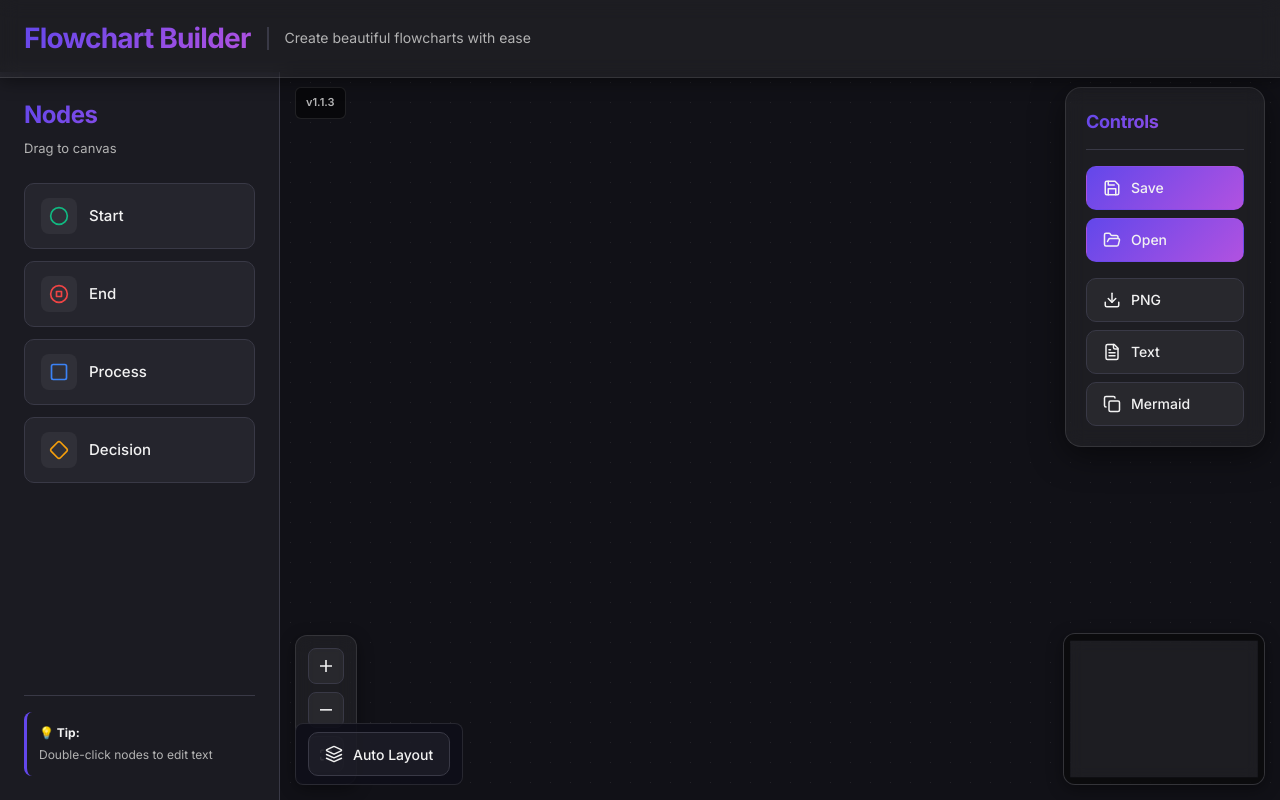
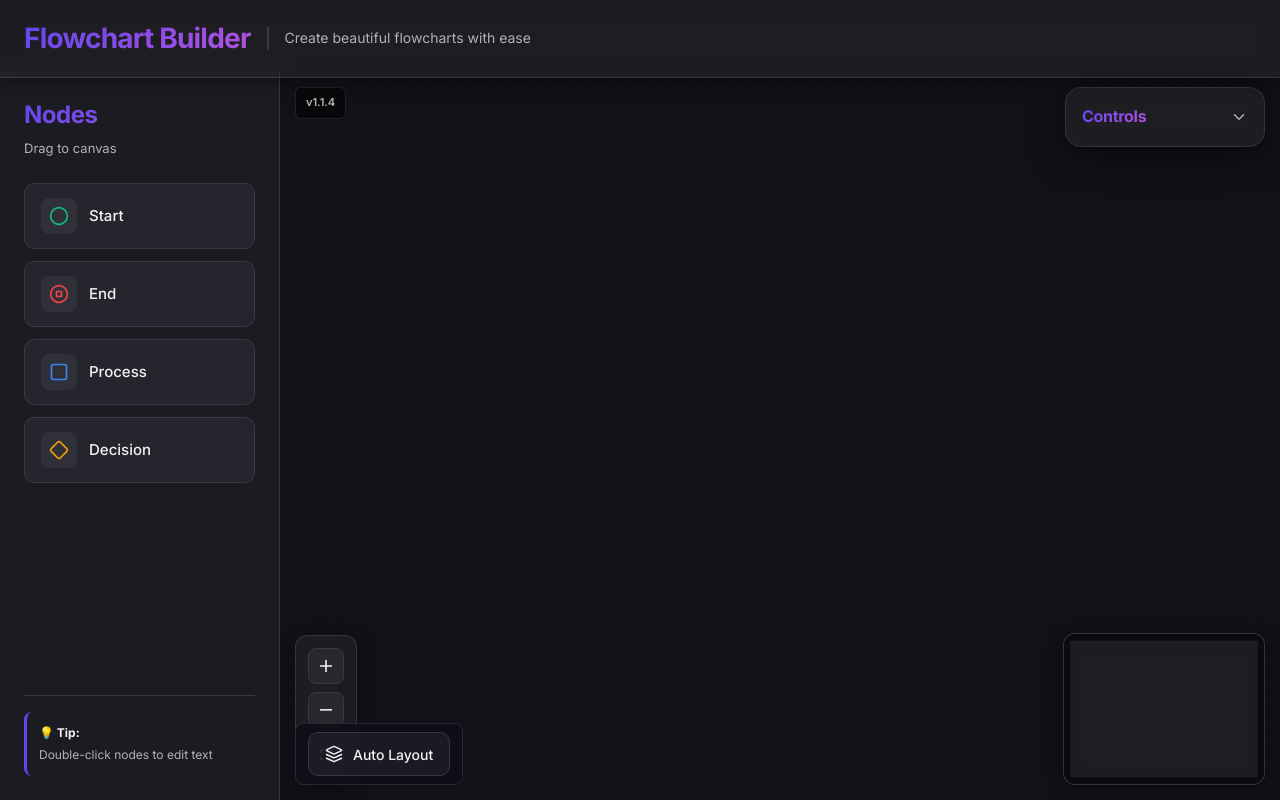
Before and after one commit to conei7/flowchart-app, a React (Vite) app: page / in a window 1280 px wide. Built offline with nearby package versions, Linux system fonts and the light colour scheme.

Commit message:
v1.1.4 - Collapsible Controls with drop animation, update docs

```diff
--- a/src/components/FlowchartBuilder.css
+++ b/src/components/FlowchartBuilder.css
@@ -110,27 +110,114 @@
     -webkit-backdrop-filter: var(--glass-backdrop);
     border-radius: 16px;
     box-shadow: var(--shadow-lg);
-    padding: 20px;
+    padding: 16px;
     min-width: 200px;
     animation: fadeIn 350ms cubic-bezier(0.4, 0, 0.2, 1);
 }
 
 .control-panel-header {
-    margin-bottom: 16px;
-    padding-bottom: 12px;
-    border-bottom: 1px solid var(--border-color);
+    display: flex;
+    align-items: center;
+    justify-content: space-between;
+    cursor: pointer;
+    padding: 4px;
+    margin: -4px;
+    border-radius: 8px;
+    transition: background 0.2s ease;
+}
+
+.control-panel-header:hover {
+    background: rgba(255, 255, 255, 0.05);
 }
 
 .control-panel-header h3 {
-    font-size: 18px;
+    font-size: 16px;
     font-weight: 700;
     letter-spacing: -0.3px;
+    margin: 0;
+}
+
+.chevron-icon {
+    transition: transform 0.3s cubic-bezier(0.4, 0, 0.2, 1);
+    color: var(--text-secondary);
+}
+
+.chevron-icon.rotated {
+    transform: rotate(180deg);
+}
+
+/* Control Buttons Wrapper - Collapsible */
+.control-buttons-wrapper {
+    max-height: 0;
+    overflow: hidden;
+    opacity: 0;
+    transition: max-height 0.35s cubic-bezier(0.4, 0, 0.2, 1),
+        opacity 0.25s ease,
+        margin-top 0.35s cubic-bezier(0.4, 0, 0.2, 1);
+    margin-top: 0;
+}
+
+.control-buttons-wrapper.open {
+    max-height: 500px;
+    opacity: 1;
+    margin-top: 16px;
 }
 
 .control-buttons {
     display: flex;
     flex-direction: column;
     gap: 8px;
+    padding-top: 12px;
+    border-top: 1px solid var(--border-color);
+}
+
+/* Drop animation for buttons */
+@keyframes dropIn {
+    0% {
+        opacity: 0;
+        transform: translateY(-20px);
+    }
+
+    100% {
+        opacity: 1;
+        transform: translateY(0);
+    }
+}
+
+.control-buttons-wrapper.open .control-button {
+    animation: dropIn 0.3s cubic-bezier(0.34, 1.56, 0.64, 1) forwards;
+    opacity: 0;
+}
+
+.control-buttons-wrapper.open .control-button:nth-child(1) {
+    animation-delay: 0.05s;
+}
+
+.control-buttons-wrapper.open .control-button:nth-child(2) {
+    animation-delay: 0.1s;
+}
+
+.control-buttons-wrapper.open .control-button:nth-child(3) {
+    animation-delay: 0.15s;
+}
+
+.control-buttons-wrapper.open .control-button:nth-child(4) {
+    animation-delay: 0.2s;
+}
+
+.control-buttons-wrapper.open .control-button:nth-child(5) {
+    animation-delay: 0.25s;
+}
+
+.control-buttons-wrapper.open .control-button:nth-child(6) {
+    animation-delay: 0.3s;
+}
+
+/* Also animate dividers */
+.control-buttons-wrapper.open .button-divider {
+    animation: dropIn 0.3s ease forwards;
+    opacity: 0;
+    animation-delay: 0.12s;
 }
 
 .control-button {
@@ -195,6 +282,13 @@
     z-index: 1;
 }
 
+/* Button Divider */
+.button-divider {
+    height: 1px;
+    background: var(--border-color);
+    margin: 4px 0;
+}
+
 /* Node Selection Styles */
 .react-flow__node.selected {
     box-shadow: 0 0 20px rgba(var(--primary-hue), var(--primary-sat), var(--primary-light), 0.5);
--- a/src/components/FlowchartBuilder.tsx
+++ b/src/components/FlowchartBuilder.tsx
@@ -12,14 +12,14 @@ import {
     BackgroundVariant,
 } from '@xyflow/react';
 import '@xyflow/react/dist/style.css';
-import { Download, Layers, Save, FolderOpen, FileText, Copy, CheckCircle } from 'lucide-react';
+import { Download, Layers, Save, FolderOpen, FileText, Copy, CheckCircle, ChevronDown } from 'lucide-react';
 
 import { Sidebar } from './Sidebar';
 import { nodeTypes } from './nodes/CustomNodes';
 import { exportAsImage, exportAsText, copyMermaidToClipboard, saveProject, loadProject } from '../utils/export';
 import './FlowchartBuilder.css';
 
-const APP_VERSION = 'v1.1.3';
+const APP_VERSION = 'v1.1.4';
 const STORAGE_KEY = 'flowchart-autosave';
 
 let nodeId = 0;
@@ -34,6 +34,7 @@ export const FlowchartBuilder = () => {
     const [copySuccess, setCopySuccess] = useState(false);
     const [hasUnsavedChanges, setHasUnsavedChanges] = useState(false);
     const [isInitialLoad, setIsInitialLoad] = useState(true);
+    const [isControlsOpen, setIsControlsOpen] = useState(false);
 
     // Load from localStorage on mount
     useEffect(() => {
@@ -639,10 +640,12 @@ export const FlowchartBuilder = () => {
                         maskColor="rgba(0, 0, 0, 0.6)"
                     />
 
-                    <Panel position="top-right" className="control-panel">
-                        <div className="control-panel-header">
+                    <Panel position="top-right" className={`control-panel ${isControlsOpen ? 'open' : ''}`}>
+                        <div className="control-panel-header" onClick={() => setIsControlsOpen(!isControlsOpen)}>
                             <h3 className="gradient-text">Controls</h3>
+                            <ChevronDown size={18} className={`chevron-icon ${isControlsOpen ? 'rotated' : ''}`} />
                         </div>
+                        <div className={`control-buttons-wrapper ${isControlsOpen ? 'open' : ''}`}>
                             <div className="control-buttons">
                                 <button
                                     className="control-button primary"
@@ -685,6 +688,7 @@ export const FlowchartBuilder = () => {
                                     {copySuccess ? <CheckCircle size={18} /> : <Copy size={18} />}
                                     <span>{copySuccess ? 'Copied!' : 'Mermaid'}</span>
                                 </button>
+                            </div>
                         </div>
                     </Panel>
 
```
Also changed, not shown: 2 other files (tests, documents, lock files or other folders). Lines whose indentation alone changed are shown as unchanged.
